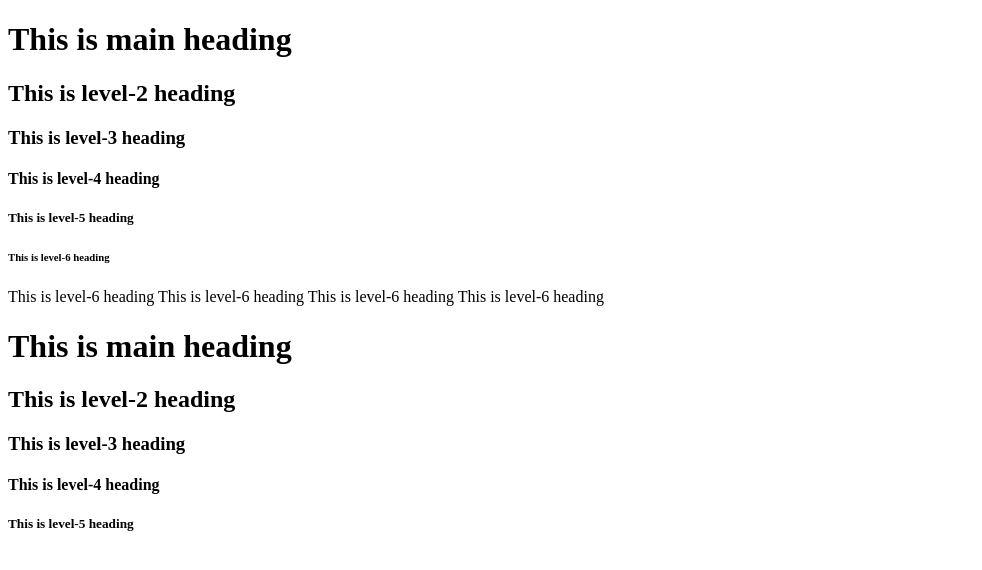
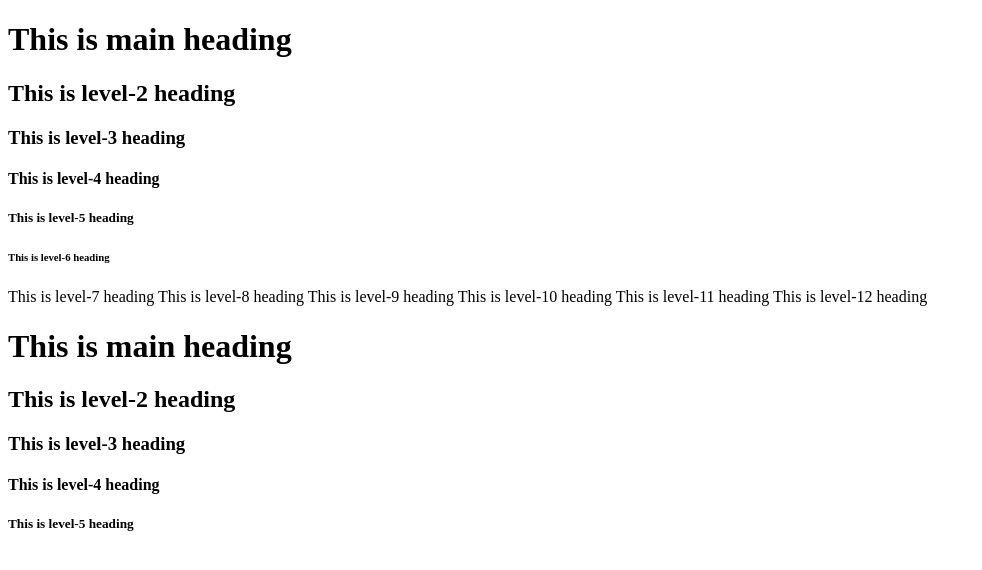
Before and after one commit to KGBALA/ASSIGMENT-1-2-3-4, a plain HTML site: page index.html in a window 1280 px wide. Shown: the whole page, without its empty margins (0-982 px from the left). Drawn offline with Linux system fonts and the light colour scheme.

Commit message:
adding changes

```diff
--- a/index.html
+++ b/index.html
@@ -15,10 +15,12 @@
 		<h4>This is level-4 heading</h4>
 		<h5>This is level-5 heading</h5>
 		<h6>This is level-6 heading</h6>
-    <h7>This is level-6 heading</h7>
-		<h8>This is level-6 heading</h8>
-  	<h9>This is level-6 heading</h10>
-		<h10>This is level-6 heading</h10>
+    <h7>This is level-7 heading</h7>
+		<h8>This is level-8 heading</h8>
+  	<h9>This is level-9 heading</h10>
+		<h10>This is level-10 heading</h10>
+		<h11>This is level-11 heading</h11>
+		<h12>This is level-12 heading</h12>
 	</body>
 
 	<body>
```
